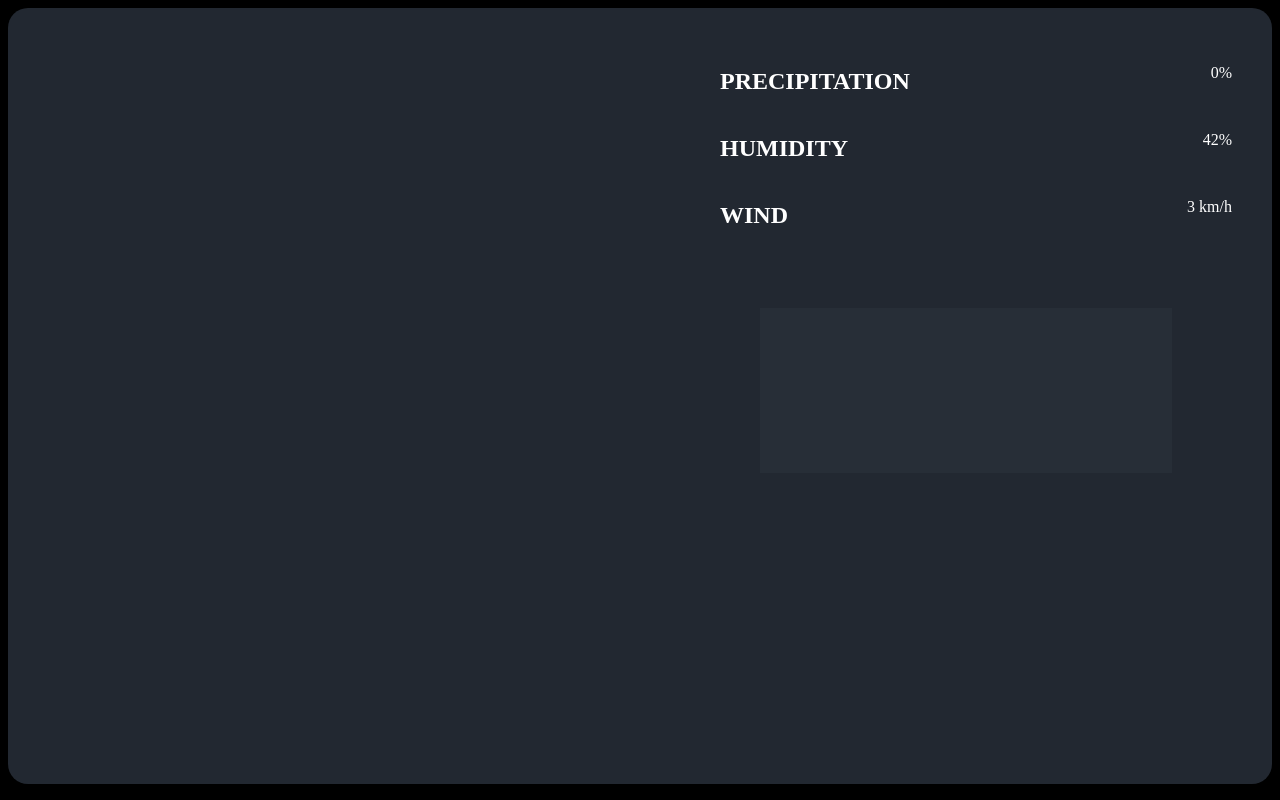
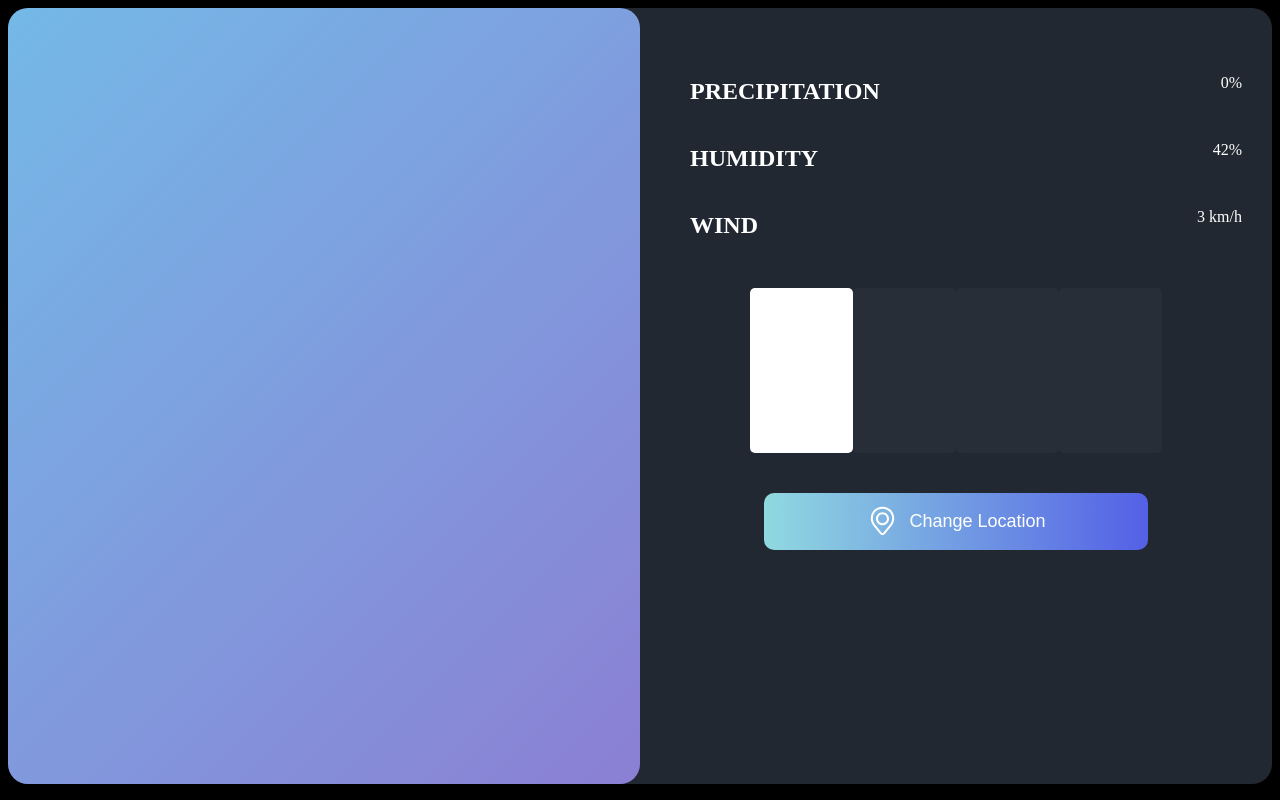
Before and after one commit to voidaquacore-web/Weather-app, a plain HTML site: page index.html in a window 1280 px wide. Drawn offline with Linux system fonts and the light colour scheme.

Commit message:
updated left layout

```diff
--- a/index.html
+++ b/index.html
@@ -7,7 +7,12 @@
     <title>Weather app</title>
 </head>
 <body>
+
+
+
     <div class="back-tab">
+          <div class="left-side"></div>
+          <div class="right-side">
         <div class="container-one">
         <div class="info">
             <h2>PRECIPITATION</h2>
@@ -23,11 +28,20 @@
         </div>
         </div>
         <div class="container-two">
-            <div class="tab"></div>
+            <div class="tab white"></div>
             <div class="tab"></div>
             <div class="tab"></div>
             <div class="tab"></div>
         </div>
+        <div class="container-three">
+ <button id="-get-location">
+    <svg width="33" height="33" viewBox="0 0 33 33" fill="none" xmlns="http://www.w3.org/2000/svg">
+<path fill-rule="evenodd" clip-rule="evenodd" d="M9.96875 13.75C9.96875 10.1429 12.8929 7.21875 16.5 7.21875C20.1071 7.21875 23.0313 10.1429 23.0313 13.75C23.0313 17.3571 20.1071 20.2812 16.5 20.2812C12.8929 20.2812 9.96875 17.3571 9.96875 13.75ZM16.5 9.28125C14.032 9.28125 12.0313 11.282 12.0313 13.75C12.0313 16.218 14.032 18.2188 16.5 18.2188C18.968 18.2188 20.9688 16.218 20.9688 13.75C20.9688 11.282 18.968 9.28125 16.5 9.28125Z" fill="white"/>
+<path fill-rule="evenodd" clip-rule="evenodd" d="M4.846 12.1782C5.3332 6.26758 10.2724 1.71875 16.203 1.71875H16.797C22.7276 1.71875 27.6668 6.26758 28.154 12.1782C28.4157 15.3532 27.435 18.506 25.4183 20.9723L18.8278 29.0322C17.6247 30.5036 15.3753 30.5036 14.1722 29.0322L7.5817 20.9723C5.56505 18.506 4.58429 15.3532 4.846 12.1782ZM16.203 3.78125C11.3458 3.78125 7.30055 7.50678 6.90153 12.3476C6.68371 14.9901 7.49997 17.6141 9.17838 19.6667L15.7688 27.7267C16.1467 28.1888 16.8533 28.1888 17.2312 27.7267L23.8216 19.6667C25.5 17.6141 26.3163 14.9901 26.0985 12.3476C25.6995 7.50678 21.6542 3.78125 16.797 3.78125H16.203Z" fill="white"/>
+</svg><p>Change Location</p>
+</button>
+        </div>
+        </div>
     </div>
 </body>
 </html>
--- a/style.css
+++ b/style.css
@@ -2,11 +2,25 @@ body {
     background: black;
 }
 
+.left-side {
+    width: 50%;
+    background: linear-gradient(135deg, #74b9e7, #8b7fd4);
+    border-radius: 20px;
+    padding: 40px;
+}
+
+.right-side {
+    width: 50%;
+    padding: 40px;
+    display: flex;
+    flex-direction: column;
+
+}
+
 .back-tab {
+    margin: auto;
     color: white;
     display: flex;
-    flex-direction: column;
-    align-items: end;
     background-color:#222831;
     border-radius: 20px;
     height: 97vh;
@@ -15,23 +29,49 @@ body {
 .info {
     display: flex;
    justify-content: space-between;
+   width: 100%;
 }
 
 .container-one {
-    padding: 40px;
-    width: 40vw;
+    padding: 10px;
+    width: 100%;
     margin-bottom: 20px;
 }
 
 .container-two {
-    width: 40vw;
+    width: 100%;
     display: flex;
+     justify-content: center;
+}
 
+.container-three {
+    display: flex;
+      width: 100%;
+      justify-content: center;
 }
 
 .tab {
     background: #272E37;
     width: 103px;
     height: 165px;
-     bo
+     border-radius: 5px;
 }
+
+.white {
+    background: white;
+}
+
+button {
+    width: 30vw;
+    padding: 0px 20px;
+    margin-top: 40px;
+    background: linear-gradient(to right , #90D9E0, #5460E6);
+    border-radius: 10px;
+    color: white;
+    border: none;
+    display: flex;
+    justify-content: center;
+    align-items: center;
+    font-size: 18px;
+    gap: 10px;
+}
```
